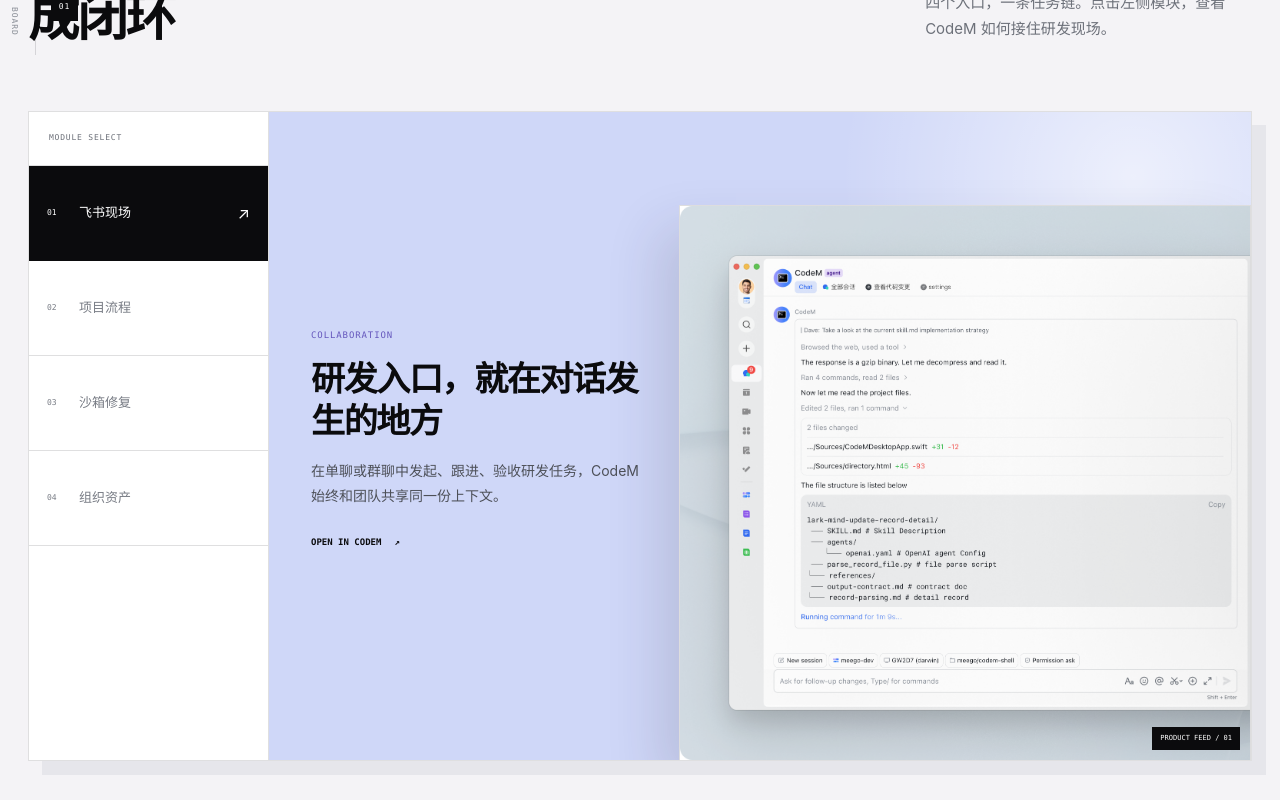
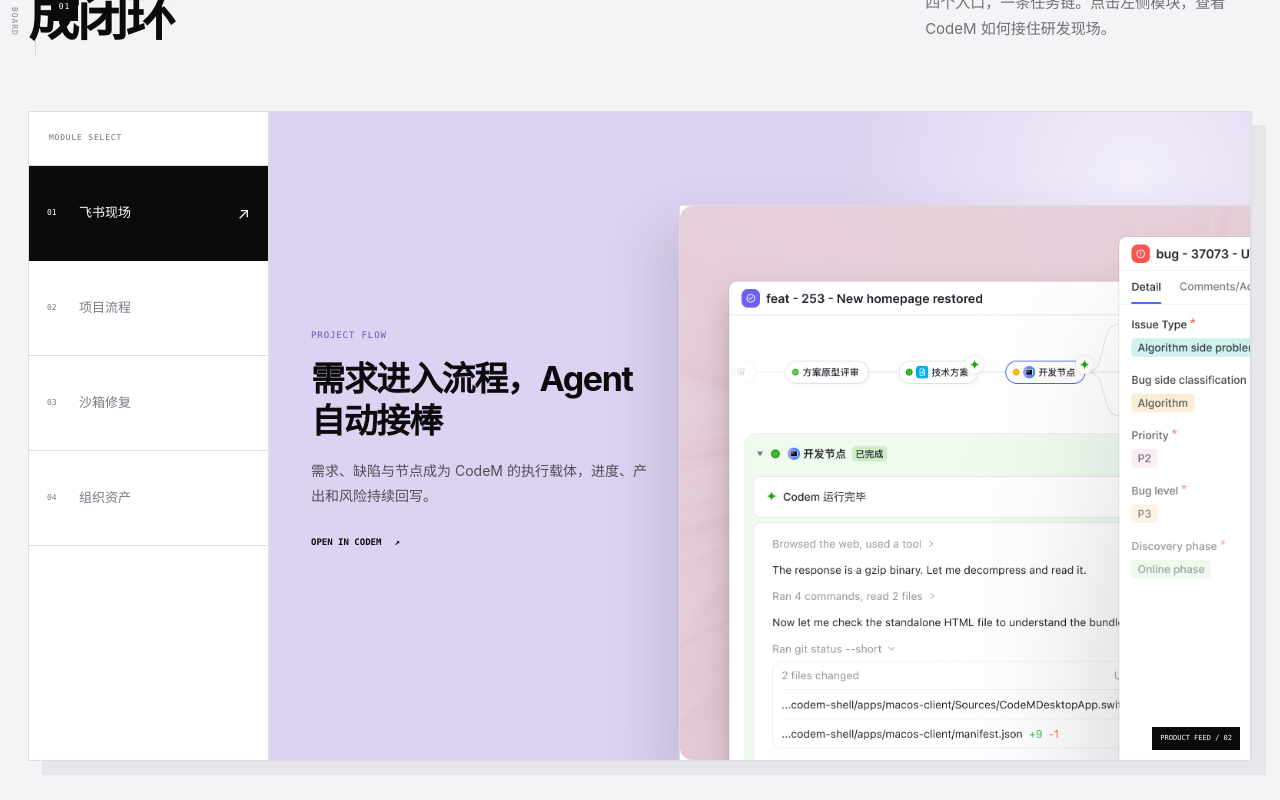
Before and after one commit to Davidshu-git/codem-demo, a React (Vite) app: page / in a window 1280 px wide. Shown: the part 1204-2004 px from the top of the page. Built offline with nearby package versions, Linux system fonts and the light colour scheme.

Commit message:
Revert "fix(BUG-01): 能力标签与展示内容错位 (#1)"
This reverts commit 870e8320e11ca59fefebd540b7a27ad8720adb07.

```diff
--- a/src/App.tsx
+++ b/src/App.tsx
@@ -122,7 +122,8 @@
   }, [demoRunning]);
 
   const visibleFeature = useMemo(
-    () => features[activeFeature % features.length],
+    // BUG-01: 数组下标被额外加了 1
+    () => features[(activeFeature + 1) % features.length],
     [activeFeature],
   );
 
```
